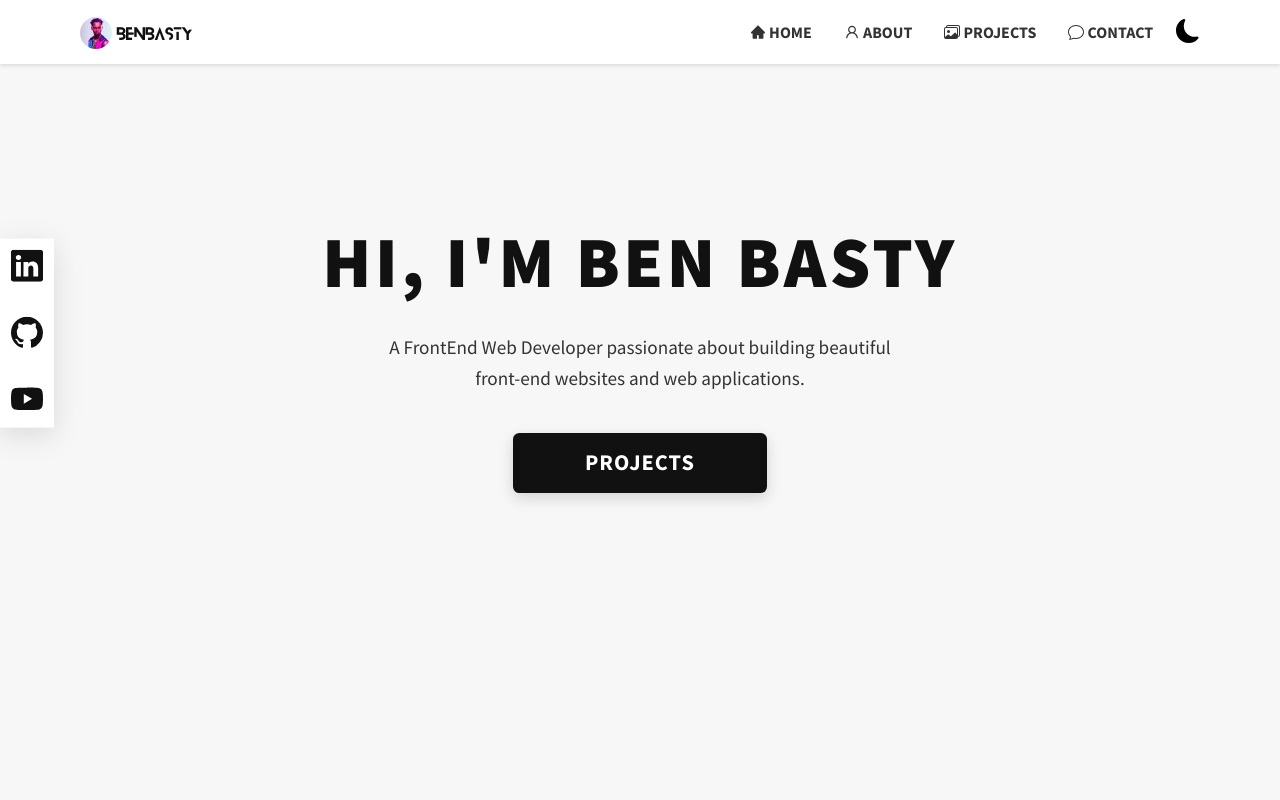
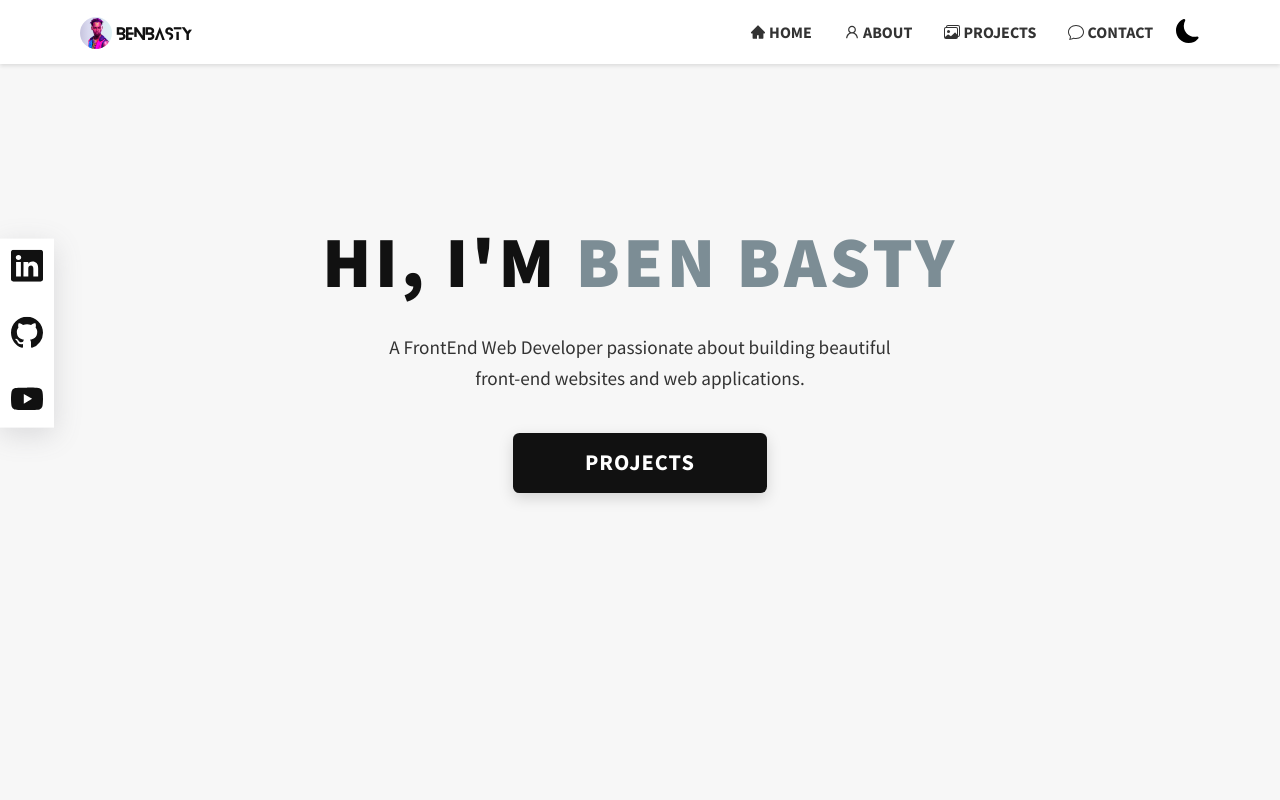
Before and after one commit to benbasty/portfolio-ben, a React (Create React App) app: page / in a window 1280 px wide. Shown: the top 800 px of the page. Built offline with nearby package versions, Linux system fonts and the light colour scheme.

Commit message:
little fix

```diff
--- a/src/Header.js
+++ b/src/Header.js
@@ -18,7 +18,7 @@ const Header = () => {
         <header id="home">
             <div className="header__container">
                 <div className='header_intro_container'>
-                    <h1 data-aos="fade-down">Hi, I'm Ben Basty</h1>
+                    <h1 data-aos="fade-down">Hi, I'm <span>Ben Basty</span></h1>
                     <p className="text-header" data-aos="fade-down">A FrontEnd Web Developer passionate about building beautiful front-end websites and web applications.</p>
                     <div id="projectsContactButton">
                         <a href="#projects" className="btn-black">Projects</a>
--- a/src/header.css
+++ b/src/header.css
@@ -21,6 +21,8 @@ header .header_intro_container {
   margin-right: auto;
   margin-left: auto;
 }
+
+
 header .header_intro_container h1 {
   font-family: 'Source Sans Pro', sans-serif;
   text-transform: uppercase;
@@ -30,6 +32,10 @@ header .header_intro_container h1 {
   text-align: center;
   color: #111;
   margin: 1rem 0;
+}
+
+header .header_intro_container h1 span {
+  color: #7c8d95;
 }
 
 header .header_intro_container p {
--- a/src/nav.css
+++ b/src/nav.css
@@ -66,14 +66,14 @@ nav a {
 	text-transform: uppercase;
 }
 nav a.active {
-	color: var(--color-primary);
+	color: #45a1eb;
 	font-weight: 800;
 }
 nav .textlink {
-	transition: .3s;
+	transition: .1s;
 }
 nav .textlink:hover {
-	color: #5E5DF0;
+	color: #3e8ed0;
 	font-weight: 900;
 }
 
```
